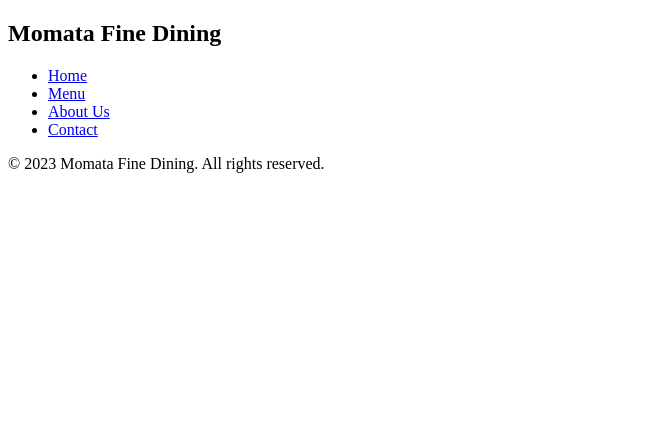
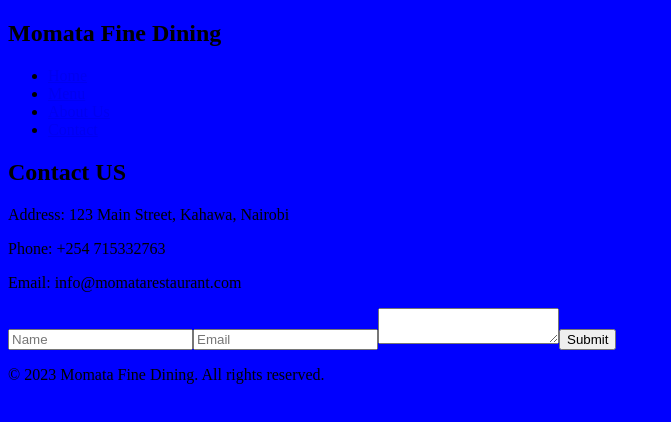
Before and after one commit to Brian-Momata/restaurant-page, a website built with webpack: page dist/index.html in a window 1280 px wide. Both pictures are taken after a click on the link "Contact". Shown: the whole page, without its empty margins (0-671 px from the left). Built offline with nearby package versions, Linux system fonts and the light colour scheme.

Commit message:
Bundle css

```diff
--- a/package.json
+++ b/package.json
@@ -12,6 +12,8 @@
   "author": "",
   "license": "ISC",
   "devDependencies": {
+    "css-loader": "^6.8.1",
+    "style-loader": "^3.3.3",
     "webpack": "^5.88.2",
     "webpack-cli": "^5.1.4"
   }
--- a/src/contact.js
+++ b/src/contact.js
@@ -0,0 +1,67 @@
+const loadContact = () => {
+  // Create contact section
+  const contactSection = document.createElement('section');
+  contactSection.classList.add('contact');
+
+  // Create contact title
+  const contactTitle = document.createElement('h2');
+  contactTitle.classList.add('contact__title');
+  contactTitle.textContent = 'Contact US';
+
+  // Create an address field
+  const addressField = document.createElement('div');
+  addressField.innerHTML = `
+  <p>Address: 123 Main Street, Kahawa, Nairobi</p>
+  <p>Phone: +254 715332763</p>
+  <p>Email: info@momatarestaurant.com</p>
+  `;
+
+  // Create contact form
+  const contactForm = document.createElement('form');
+  contactForm.classList.add('contact__form');
+  contactForm.addEventListener('submit', (e) => {
+    e.preventDefault();
+  });
+
+  // Create contact input fields
+  const nameInput = document.createElement('input');
+  nameInput.type = 'text';
+  nameInput.name = 'name';
+  nameInput.placeholder = 'Name';
+  nameInput.required = true;
+
+  const emailInput = document.createElement('input');
+  emailInput.type = 'email';
+  emailInput.name = 'email';
+  emailInput.placeholder = 'Email';
+  emailInput.required = true;
+
+  const messageInput = document.createElement('textarea');
+  messageInput.name = 'message';
+  messageInput.required = true;
+
+  const submitButton = document.createElement('button');
+  submitButton.textContent = 'Submit';
+
+  // Append input fields to contact form
+  contactForm.appendChild(nameInput);
+  contactForm.appendChild(emailInput);
+  contactForm.appendChild(messageInput);
+  contactForm.appendChild(submitButton);
+
+  // Clear content container
+  const contentContainer = document.getElementById('content');
+  while (contentContainer.firstChild){
+    contentContainer.removeChild(contentContainer.firstChild);
+  }
+
+  // Append contact title, address field and contact form to contact section
+  contactSection.appendChild(contactTitle);
+  contactSection.appendChild(addressField);
+  contactSection.appendChild(contactForm);
+
+  // Append contact section to content container
+  contentContainer.appendChild(contactSection);
+}
+
+export default loadContact;
--- a/src/index.js
+++ b/src/index.js
@@ -1,5 +1,6 @@
 import initialPageLoad from "./page_load";
 import addNavigationEventListeners from "./navigation_event_listeners";
+import './style.css';
 
 const displayResaturantContent = () => {
   document.addEventListener('DOMContentLoaded', () => {
--- a/src/menu.js
+++ b/src/menu.js
@@ -26,9 +26,6 @@ const loadMenu = () => {
   menuSection.appendChild(menuItem1);
   menuSection.appendChild(menuItem2);
 
-  // Append menu section to page
-  document.body.appendChild(menuSection);
-
   // Clear content container
   const contentContainer = document.getElementById('content');
   while (contentContainer.firstChild){
--- /dev/null
+++ b/src/style.css
@@ -0,0 +1,3 @@
+body {
+  background-color: blue;
+}
--- a/webpack.config.js
+++ b/webpack.config.js
@@ -4,8 +4,15 @@ module.exports = {
   mode: 'development',
   entry: './src/index.js',
   output: {
-    filename: 'main.js',
+    filename: 'bundle.js',
     path: path.resolve(__dirname, 'dist'),
   },
   devtool: 'inline-source-map',
+
+  module: {
+    rules:[{
+      test: /\.css$/i,
+      use: ['style-loader', 'css-loader'],
+    }]
+  },
 };
```
Also changed, not shown: dist/bundle.js (added), dist/index.html, dist/main.js (deleted), 1 other file.
